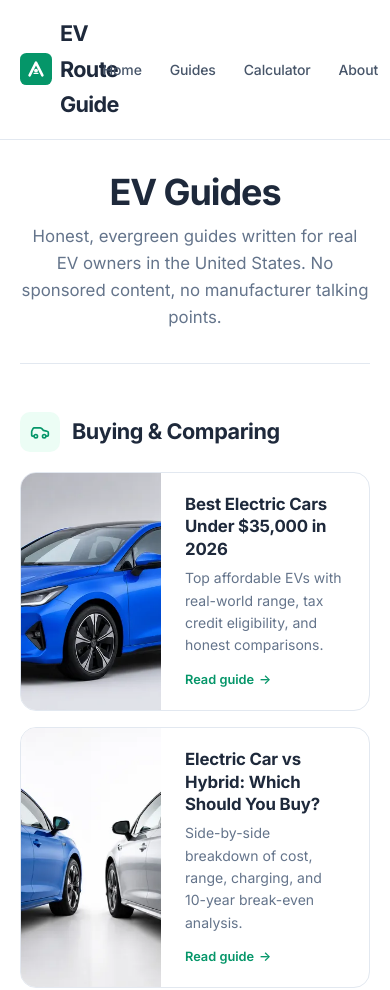
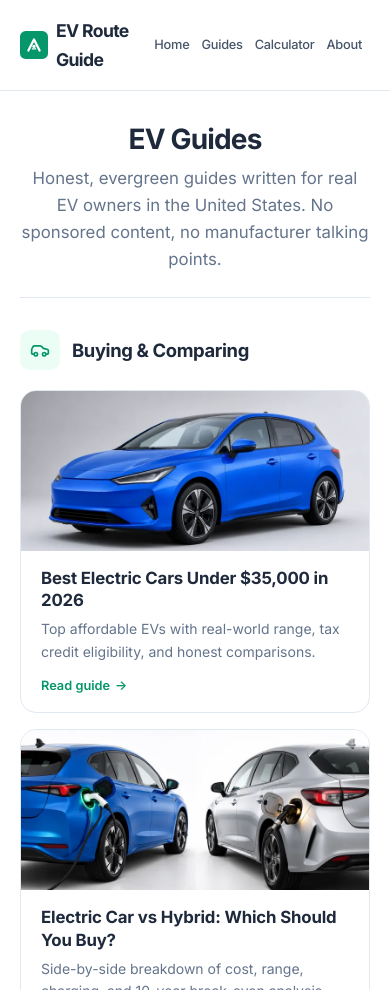
Before and after one commit to Arturo3579/evrouteguide, an Astro site: page /guides in a window 390 px wide. Shown: the top 990 px of the page. Built offline with nearby package versions, Linux system fonts and the light colour scheme; Astro itself is replaced by a stand-in of ours.

Commit message:
Fix mobile responsiveness: header, hero, guide cards

```diff
--- a/src/pages/guides.astro
+++ b/src/pages/guides.astro
@@ -373,5 +373,34 @@ const categories = [
         min-width: 180px;
       }
     }
+
+    @media (max-width: 480px) {
+      .guide-card {
+        flex-direction: column;
+      }
+
+      .guide-card-image {
+        width: 100%;
+        min-width: auto;
+        height: 160px;
+      }
+
+      .guides-hero {
+        padding-bottom: 1.5rem;
+        margin-bottom: 2rem;
+      }
+
+      .guide-category {
+        margin-bottom: 2.5rem;
+      }
+
+      .category-title {
+        font-size: 1.15rem;
+      }
+
+      .guide-card-body {
+        padding: 1rem 1.25rem;
+      }
+    }
   </style>
 </BaseLayout>
--- a/src/styles/global.css
+++ b/src/styles/global.css
@@ -1469,3 +1469,40 @@ a:hover {
     grid-template-columns: 1fr 1fr 1fr;
   }
 }
+
+/* ===== MOBILE HEADER FIX ===== */
+@media (max-width: 640px) {
+  .site-header .container {
+    gap: 0.5rem;
+  }
+
+  .site-logo {
+    width: 28px;
+    height: 28px;
+  }
+
+  .site-title-text {
+    font-size: 1.1rem;
+  }
+
+  .site-nav {
+    gap: 0.75rem;
+  }
+
+  .site-nav a {
+    font-size: 0.8rem;
+    letter-spacing: -0.02em;
+  }
+
+  .hero-title {
+    font-size: 2rem;
+  }
+
+  .hero-subtitle {
+    font-size: 1rem;
+  }
+
+  .page-title {
+    font-size: 1.75rem;
+  }
+}
```
